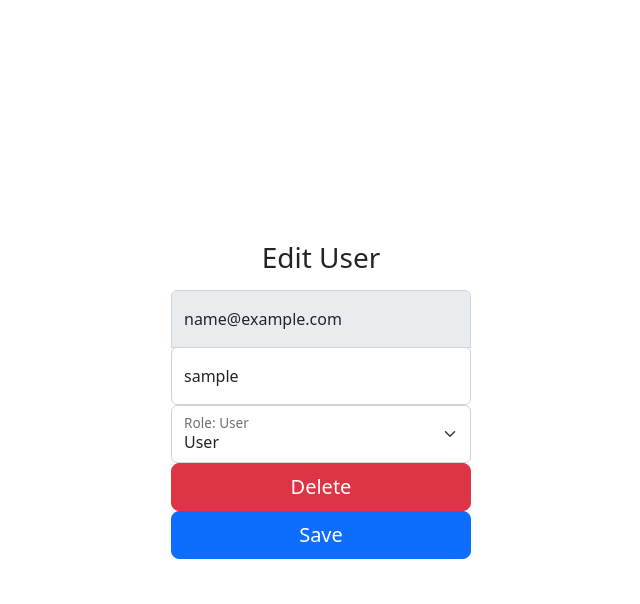
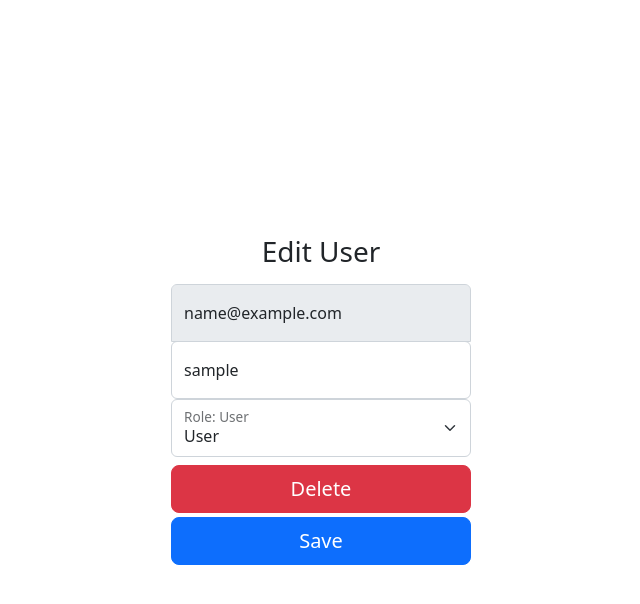
Before and after one commit to Seijno/ComicLibrary, a PHP site: page /admin/edit_user.php?id=1 in a window 1280 px wide. Shown: the top 604 px of the page, without its empty margins (319-959 px from the left). Run offline with PHP 8.4, Linux system fonts and the light colour scheme; the visitor is signed in with stand-in values (Sample User, id 1); a stand-in replaces the project's code that opens the database connection.

Commit message:
finished edit user

```diff
--- a/admin/edit_user.php
+++ b/admin/edit_user.php
@@ -71,8 +71,8 @@ if (!$result) {
                     <label for="role">Role: <?php echo $role; ?></label>
                 </div>
 
-                <button class="w-100 btn btn-lg btn-danger" name="delete" type="submit">Delete</button>
-                <button class="w-100 btn btn-lg btn-primary" name="save" type="submit">Save</button>
+                <button class="w-100 btn mt-2 btn-lg btn-danger" name="delete" type="submit">Delete</button>
+                <button class="w-100 btn mt-1 btn-lg btn-primary" name="save" type="submit">Save</button>
             </form>
         </main>
 </body>
@@ -83,7 +83,11 @@ if (!$result) {
 include "../connect.php";
 
 if (isset($_POST["save"])) {
-
     $query = $conn->prepare("UPDATE user SET username=?, role=? WHERE id = $id");
     $query->execute([$_POST["username"], $_POST["role"]]);
 }
+
+if (isset($_POST["delete"])) {
+    $query = $conn->prepare("DELETE FROM user WHERE id = $id");
+    $query->execute();
+}
```
